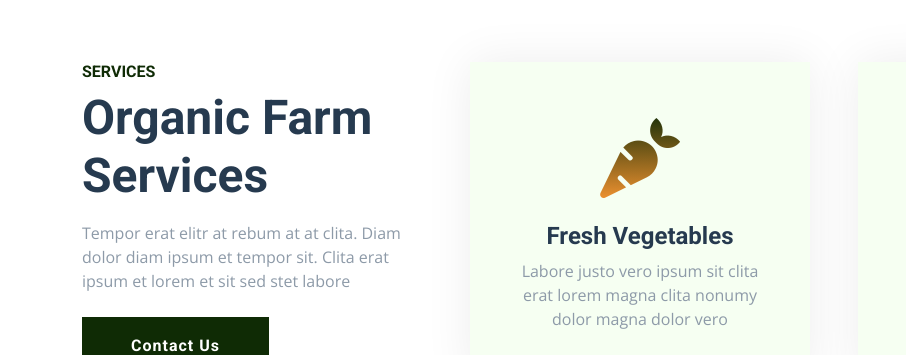
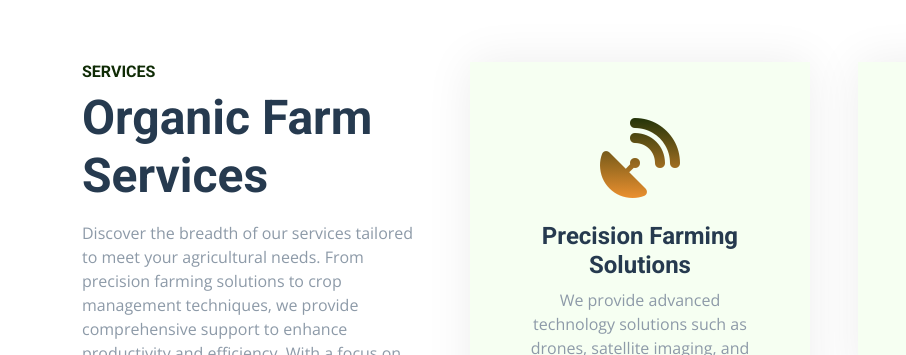
Before and after one commit to byron00123/NawiriFarms, a plain HTML site: page service.html in a window 1280 px wide. Shown: the part 597-952 px from the top of the page, 0-906 px from the left. Drawn offline with nearby package versions, Linux system fonts and the light colour scheme.

Commit message:
update service page

```diff
--- a/service.html
+++ b/service.html
@@ -117,14 +117,14 @@
                         <h6 class="text-primary text-uppercase">Services</h6>
                         <h1 class="display-5">Organic Farm Services</h1>
                     </div>
-                    <p class="mb-4">Tempor erat elitr at rebum at at clita. Diam dolor diam ipsum et tempor sit. Clita erat ipsum et lorem et sit sed stet labore</p>
+                    <p class="mb-4"> Discover the breadth of our services tailored to meet your agricultural needs.  From precision farming solutions to crop management techniques, we provide comprehensive support to enhance productivity and efficiency. With a focus on innovation and sustainability, our services are designed to empower farmers and cultivate success. Explore our offerings today and unlock the full potential of your farm operations</p>
                     <a href="" class="btn btn-primary py-md-3 px-md-5">Contact Us</a>
                 </div>
                 <div class="col-lg-4 col-md-6">
                     <div class="service-item bg-light text-center p-5">
-                        <i class="fa fa-carrot display-1 text-primary mb-3"></i>
-                        <h4>Fresh Vegetables</h4>
-                        <p class="mb-0">Labore justo vero ipsum sit clita erat lorem magna clita nonumy dolor magna dolor vero</p>
+                        <i class="fa-solid fa-satellite-dish display-1 text-primary mb-3"></i>
+                        <h4>Precision Farming Solutions</h4>
+                        <p class="mb-0">We provide advanced technology solutions such as drones, satellite imaging, and IoT sensors to optimize crop yields, reduce input costs, and improve overall farm efficiency.</p>
                     </div>
                 </div>
                 <div class="col-lg-4 col-md-6">
@@ -205,7 +205,7 @@
                             </div>
                             <div class="d-flex mb-2">
                                 <i class="bi bi-telephone text-white me-2"></i>
-                                <p class="text-white mb-0">+012 345 67890</p>
+                                <p class="text-white mb-0">+254 7xx xxx xxx</p>
                             </div>
                             <div class="d-flex mt-4">
                                 <a class="btn btn-secondary btn-square rounded-circle me-2" href="https://freewebsitecode.com/"><i class="fab fa-twitter"></i></a>
```
Also changed, not shown: index.html (+1 -1 lines), team.html (+2 -2 lines).
